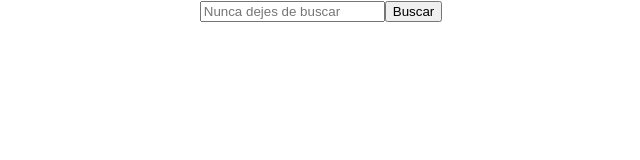
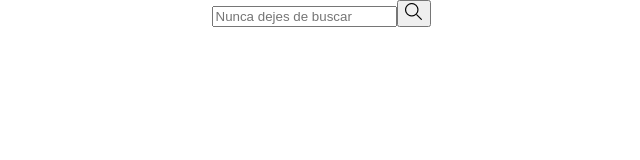
Before and after one commit to Garraffo/meli-front-end, a React (Create React App) app: page / in a window 1280 px wide. Shown: the top 160 px of the page, without its empty margins (319-959 px from the left). Built offline with nearby package versions, Linux system fonts and the light colour scheme.

Commit message:
searchbar logea con input

```diff
--- a/src/js/components/SearchBar/searchbar.js
+++ b/src/js/components/SearchBar/searchbar.js
@@ -1,13 +1,36 @@
 import React, { Component } from 'react';
 import './searchbar.css';
+import icoLupa from './ic_Search.png';
 
 class SearchBar extends Component {
+  constructor(props) {
+    super(props);
+    this.state = { search: '' };
+    this.submitHandler = this.submitHandler.bind(this);
+    this.handleInput = this.handleInput.bind(this);
+  }
+
+
+  handleInput(event) {
+    const target = event.target;
+    this.setState({
+      search: target.value,
+    });
+  }
+
+  submitHandler(event) {
+    alert(this.state.search);
+  }
+
     render() {
       return (
         <div>
-          <input type="text" placeholder="Nunca dejes de buscar"></input>
-          <button type="submit" className="botonBusqueda">Buscar
-          </button>
+          <form onSubmit={this.submitHandler} onChange={this.handleInput}>
+            <input type="text" placeholder="Nunca dejes de buscar"></input>
+            <button type="submit">
+              <img src={icoLupa} alt='' />
+            </button>
+          </form>
         </div>
       );
     }
```
